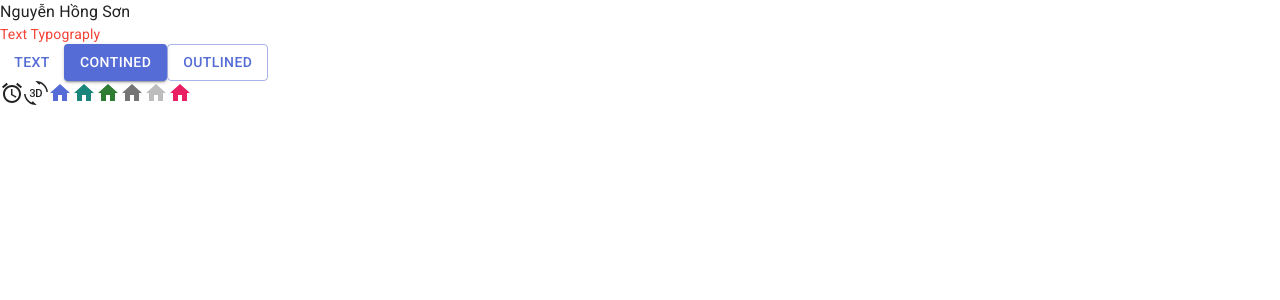
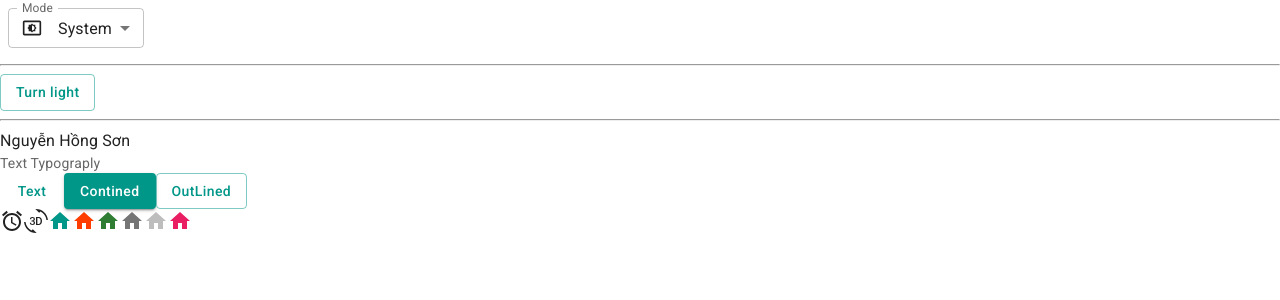
Before and after one commit to sondzcopy/trello-web, a React (Vite) app: page / in a window 1280 px wide. Shown: the top 300 px of the page. Built offline with nearby package versions, Linux system fonts and the light colour scheme.

Commit message:
dark_light_p2

```diff
--- a/src/App.jsx
+++ b/src/App.jsx
@@ -6,9 +6,79 @@
 import HomeIcon from '@mui/icons-material/Home'
 import { pink } from '@mui/material/colors'
 import Typography from '@mui/material/Typography'
+import { useColorScheme } from '@mui/material/styles'
+import useMediaQuery from '@mui/material/useMediaQuery'
+
+import InputLabel from '@mui/material/InputLabel'
+import MenuItem from '@mui/material/MenuItem'
+import FormControl from '@mui/material/FormControl'
+import Select from '@mui/material/Select'
+import Box from '@mui/material/Box';
+import LightModeIcon from '@mui/icons-material/LightMode'
+import DarkModeOutlinedIcon from '@mui/icons-material/DarkModeOutlined'
+import SettingsBrightnessIcon from '@mui/icons-material/SettingsBrightness'
+
+function ModeSelect() {
+  const { mode, setMode } = useColorScheme()
+  const handleChange = (event) => {
+    const selectedMode = event.target.value
+    setMode(selectedMode)
+  }
+
+  return (
+    <FormControl sx={{ m: 1, minWidth: 120 }} size="small">
+      <InputLabel id="label-select-dark-light-mode">Mode</InputLabel>
+      <Select
+        labelId="label-select-dark-light-mode"
+        id="select-dark-light-mode"
+        value={mode ?? 'system'}
+        label="Mode"
+        onChange={handleChange}
+      >
+        <MenuItem value="light">
+          <div style={{display: 'flex', alignItems: 'center', gap: '8px'}}>
+            <LightModeIcon fontSize ="small"/> Light
+          </div>
+        </MenuItem>
+        <MenuItem value="dark">
+          <Box sx = {{display: 'flex', alignItems: 'center', gap: 1}}>
+            <DarkModeOutlinedIcon fontSize ="small"/> Dark
+          </Box>
+        </MenuItem>
+        <MenuItem value="system">
+          <Box sx = {{display: 'flex', alignItems: 'center', gap: 2}}>
+            <SettingsBrightnessIcon fontSize ="small"/> System
+          </Box>
+        </MenuItem>
+      </Select>
+    </FormControl>
+  );
+}
+function ModeToggle() {
+  const { mode, setMode } = useColorScheme()
+
+  // const prefersDarkModel = useMediaQuery('(prefers-color-scheme: dark)')
+  // const prefersLightModel = useMediaQuery('(prefers-color-scheme: light)')
+  // console.log('prefersDarkModel: ', prefersDarkModel)
+  // console.log('prefersLightModel: ', prefersLightModel)
+
+  return (
+    <Button
+      variant="outlined"
+      onClick={() => {
+        setMode(mode === 'light' ? 'dark' : 'light')
+      }}>
+      {mode === 'light' ? 'Turn dark' : 'Turn light'}
+    </Button>
+  )
+}
 function App() {
   return (
     <>
+      <ModeSelect />
+      <hr />
+      <ModeToggle />
+      <hr />
       <div>Nguyễn Hồng Sơn</div>
       <Typography variant="body2" color="text.secondary">Text Typograply</Typography>
       <Button variant="text">Text</Button>
--- a/src/theme.js
+++ b/src/theme.js
@@ -1,22 +1,29 @@
-import { createTheme } from '@mui/material/styles'
-import { red } from '@mui/material/colors'
-
+import { extendTheme } from '@mui/material/styles'
+import { cyan, deepOrange, orange, teal } from '@mui/material/colors'
 // Create a theme instance.
-const theme = createTheme({
-  cssVariables: true,
-  palette: {
-    mode: 'light',
-    primary: {
-      main: '#556cd6'
+const theme = extendTheme({
+  colorSchemeSelector: 'class',
+  colorSchemes: {
+    light: {
+      palette: {
+        primary: teal,
+        secondary: deepOrange
+      }
     },
-    secondary: {
-      main: '#19857b'
-    },
-    error: {
-      main: red.A400
-    },
-    text: {
-      secondary: red[500]
+    dark: {
+      palette: {
+        primary: cyan,
+        secondary: orange
+      }
+    }
+  },
+  components: {
+    MuiButton: {
+      styleOverrides: {
+        root: {
+          textTransform: 'none'
+        }
+      }
     }
   }
 })
--- a/vite.config.js
+++ b/vite.config.js
@@ -3,5 +3,5 @@
 
 // https://vite.dev/config/
 export default defineConfig({
-  plugins: [react()],
+  plugins: [react()]
 })
```
